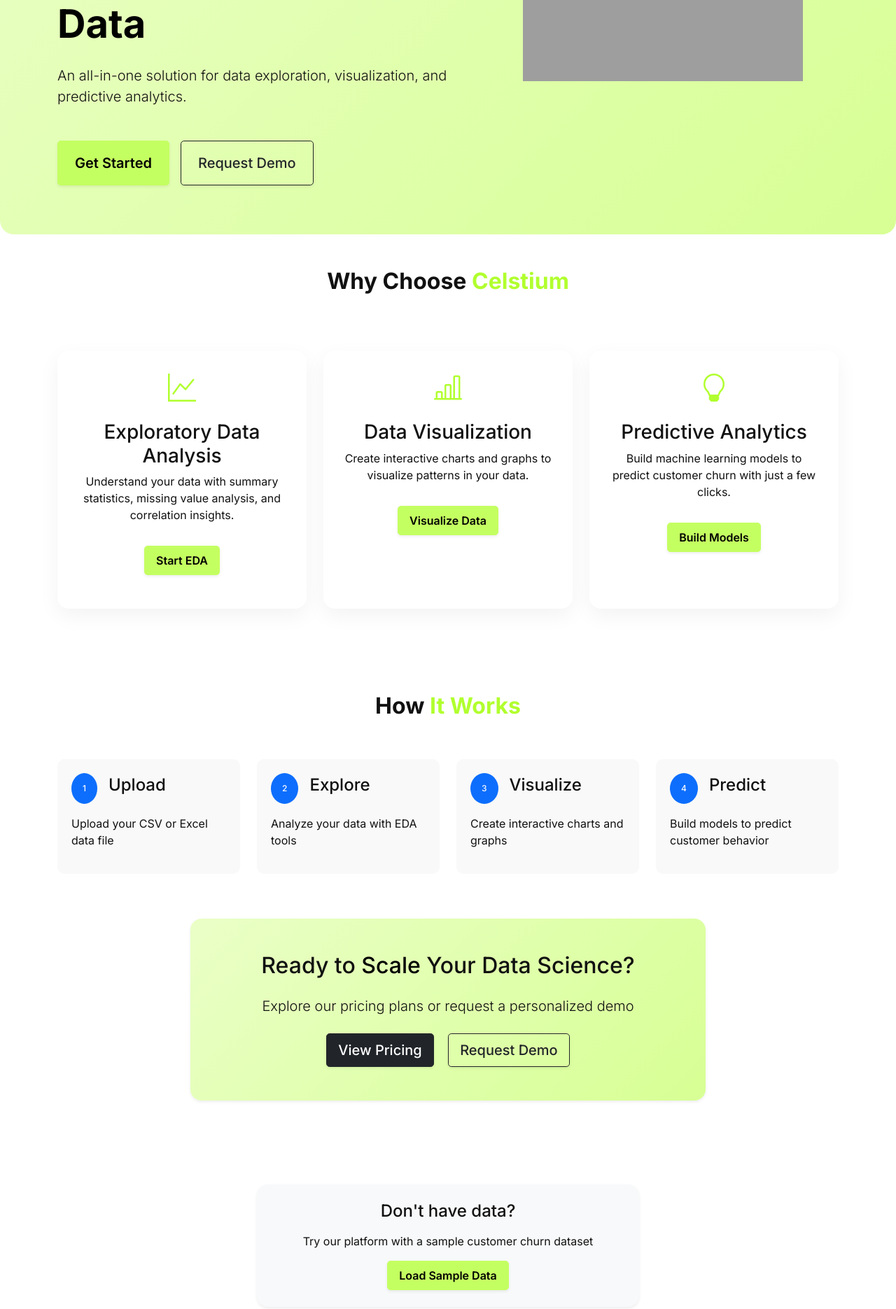
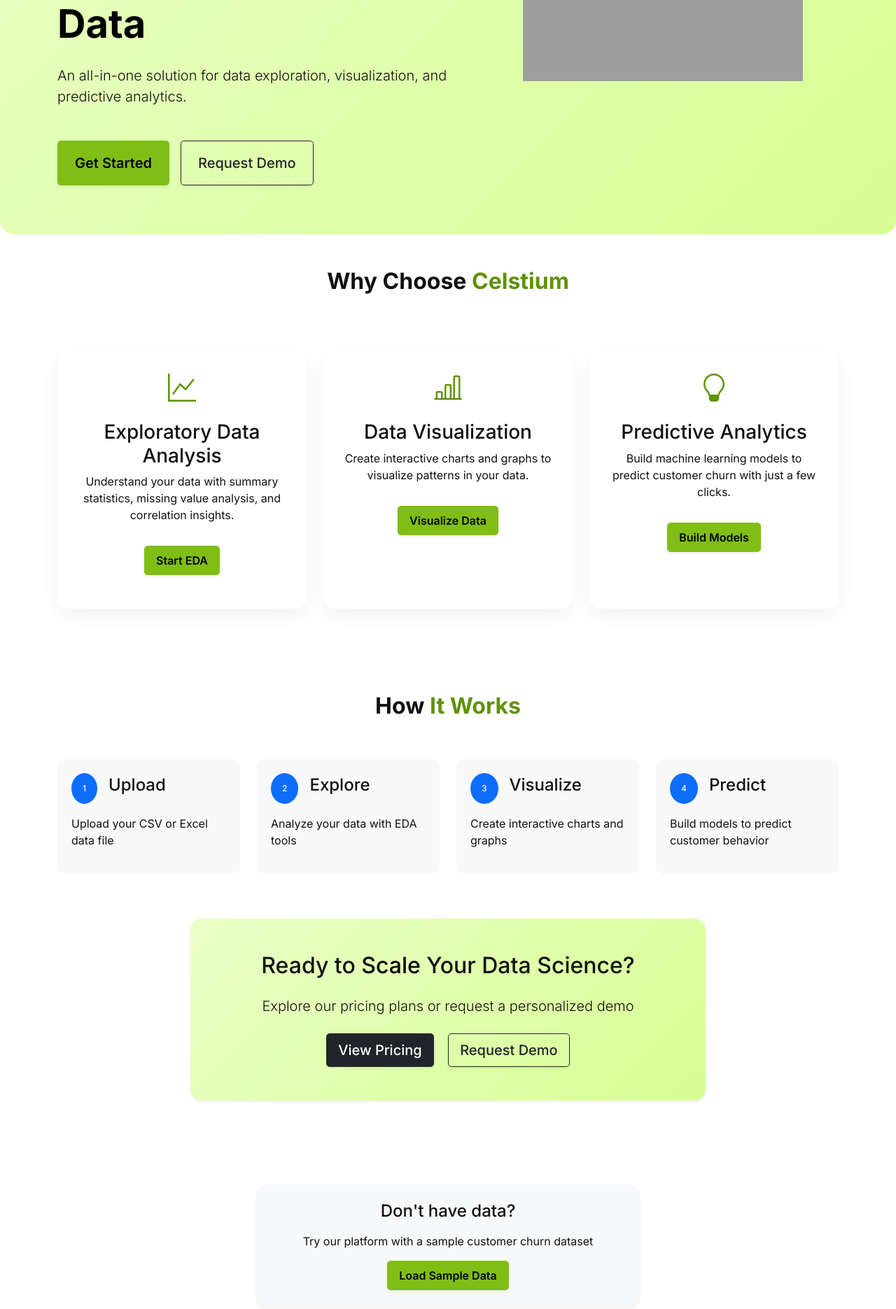
Before and after one commit to DHNWAC/data_science_platform, a Flask app: page / in a window 1280 px wide. Shown: the part 399-2270 px from the top of the page at 70% size. Run offline with Flask 2, Linux system fonts and the light colour scheme; some libraries are stand-ins or nearby versions; grey boxes are pictures that could not be loaded.

Commit message:
colour changes

```diff
--- a/templates/churn_prediction.html
+++ b/templates/churn_prediction.html
@@ -13,8 +13,8 @@
     <script src="https://cdn.plot.ly/plotly-latest.min.js"></script>
     <style>
         :root {
-            --primary: #c4ff61;
-            --primary-dark: #b1ff2e;
+            --primary: #80be15;
+            --primary-dark: #5f9207;
             --primary-light: #eaffc7;
             --secondary: #d7ff94;
             --dark: #111111;
--- a/templates/demo.html
+++ b/templates/demo.html
@@ -12,8 +12,8 @@
     <link rel="stylesheet" href="{{ url_for('static', filename='css/style.css') }}">
     <style>
         :root {
-            --primary: #c4ff61;
-            --primary-dark: #b1ff2e;
+            --primary: #80be15;
+            --primary-dark: #5f9207;
             --primary-light: #eaffc7;
             --secondary: #d7ff94;
             --dark: #111111;
--- a/templates/eda.html
+++ b/templates/eda.html
@@ -13,8 +13,8 @@
     <script src="https://cdn.plot.ly/plotly-latest.min.js"></script>
     <style>
         :root {
-            --primary: #c4ff61;
-            --primary-dark: #b1ff2e;
+            --primary: #80be15;
+            --primary-dark: #5f9207;
             --primary-light: #eaffc7;
             --secondary: #d7ff94;
             --dark: #111111;
--- a/templates/index.html
+++ b/templates/index.html
@@ -12,8 +12,8 @@
     <link rel="stylesheet" href="{{ url_for('static', filename='css/style.css') }}">
     <style>
         :root {
-            --primary: #c4ff61;
-            --primary-dark: #b1ff2e;
+            --primary: #80be15;
+            --primary-dark: #5f9207;
             --primary-light: #eaffc7;
             --secondary: #d7ff94;
             --dark: #111111;
@@ -98,6 +98,14 @@
             height: 200px;
             margin-bottom: 0px;
         }
+
+        .bi-circle-fill,
+        .circle-icon,
+        svg circle {
+            color: var(--primary-dark) !important;
+            fill: var(--primary-dark) !important;
+        }
+
 
     </style>
 </head>
--- a/templates/pricing.html
+++ b/templates/pricing.html
@@ -12,14 +12,13 @@
     <link rel="stylesheet" href="{{ url_for('static', filename='css/style.css') }}">
     <style>
         :root {
-            --primary: #c4ff61;
-            --primary-dark: #b1ff2e;
+            --primary: #80be15;
+            --primary-dark: #5f9207;
             --primary-light: #eaffc7;
             --secondary: #d7ff94;
             --dark: #111111;
             --black: #000000;
         }
-
         body {
             font-family: 'Inter', sans-serif;
             background-color: #ffffff;
--- a/templates/upload.html
+++ b/templates/upload.html
@@ -12,8 +12,8 @@
     <link rel="stylesheet" href="{{ url_for('static', filename='css/style.css') }}">
     <style>
         :root {
-            --primary: #c4ff61;
-            --primary-dark: #b1ff2e;
+            --primary: #80be15;
+            --primary-dark: #5f9207;
             --primary-light: #eaffc7;
             --secondary: #d7ff94;
             --dark: #111111;
```
Also changed, not shown: templates/visualize.html (+4 -4 lines).
